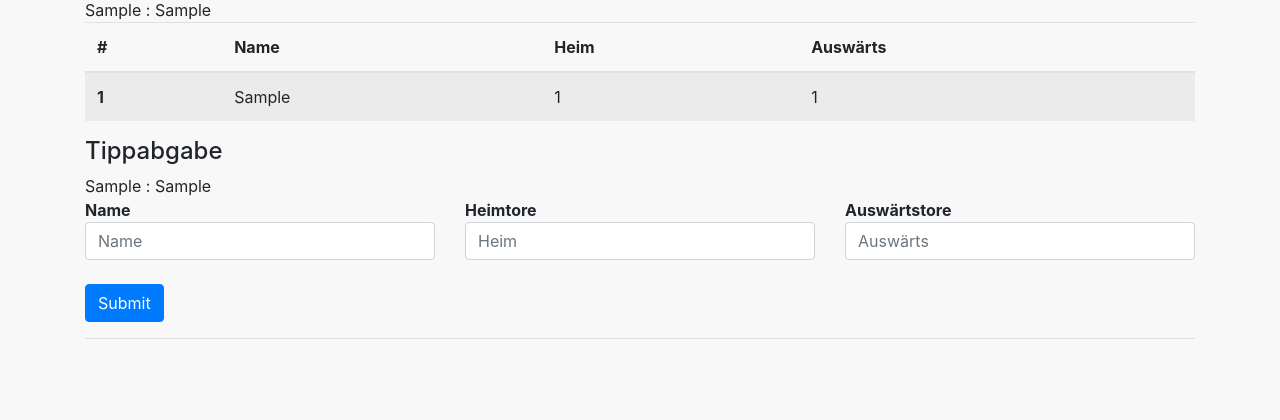
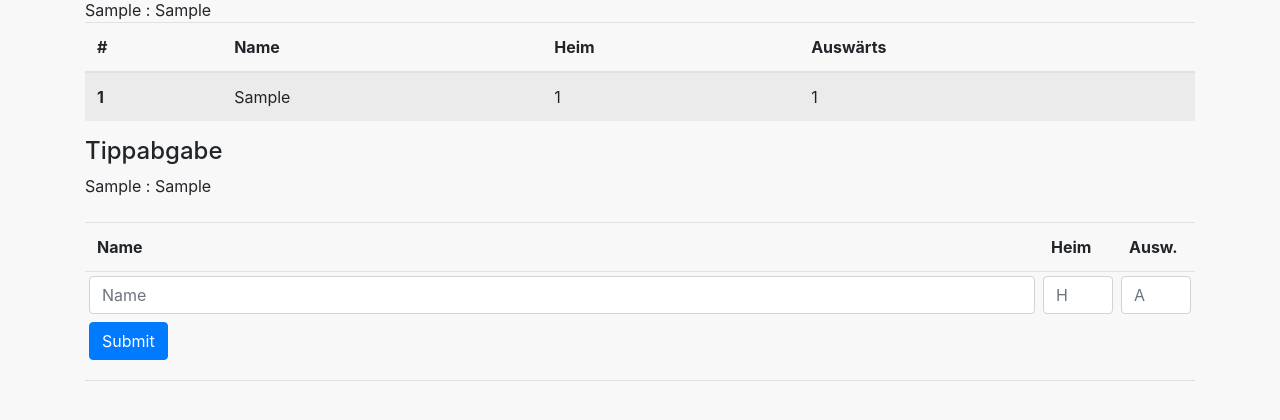
Before and after one commit to tobias124/newTest, a Flask app: page /bet in a window 1280 px wide. Shown: the part 208-628 px from the top of the page. Run offline with Flask 2, Linux system fonts and the light colour scheme; a user stored in the database is signed in; tables that the repository leaves empty hold one stand-in row (values such as "Sample post"); some libraries are stand-ins or nearby versions.

Commit message:
bet table

```diff
--- a/website/static/css/base.css
+++ b/website/static/css/base.css
@@ -1,3 +1,7 @@
 body {
     background-color: rgb(248, 248, 248)!important;
 }
+
+#bet_table td{
+    padding: 0.25rem;
+}
--- a/website/templates/bet.html
+++ b/website/templates/bet.html
@@ -31,23 +31,34 @@
 <h4>Tippabgabe</h4>
 {{game.home_team }} : {{game.away_team }}
 <form method="POST">
-    <div class="row">
-        <div class="col">
-            <b>Name</b>
+  <table id="bet_table" class="table">
+    <div>
+      <tr>
+      <th>Name</th>
+      <th>Heim</th>
+      <th>Ausw.</th>
+      </tr>
+      <tr>
+      <td>
           <input type="text" id="participant" name="participant" class="form-control" placeholder="Name" required>
-        </div>
-        <div class="col">
-            <b>Heimtore</b>
-          <input type="number" id="home_goals" name="home_goals" class="form-control" placeholder="Heim" required>
-        </div>
-        <div class="col">
-            <b>Auswärtstore</b>
-          <input type="number" id="away_goals" name="away_goals" class="form-control" placeholder="Auswärts" required>
+        </td>
+        <td style="width: 70px;">
+          <input style="width: 70px" type="number" id="home_goals" name="home_goals" class="form-control" placeholder="H" required>
+        </td>
+        <td style="width: 70px" >
+
+          <input style="width: 70px" type="number" id="away_goals" name="away_goals" class="form-control" placeholder="A" required>
           <input type="text" id="game_id" name="game_id" value='{{game.id}}' hidden/>
-        </div>
+        </td>
+        </tr>
+        <tr>
+        <br/>
+        <td  style="border: none"><button type="submit" class="btn btn-primary">Submit</button></td>
+        <td  style="border: none" colspan="2"></td>
+        </tr>
       </div>
-      <br/>
-      <button type="submit" class="btn btn-primary">Submit</button>
+    </table>
+
 </form>
 <hr>
 <br/>
--- a/website/templates/sign-up.html
+++ b/website/templates/sign-up.html
@@ -100,7 +100,6 @@ content %}
       <td>{{ player.email }}</td>
     </tr>
   </tbody>
-
 {% endfor %}
 </table>
 </div>
```
